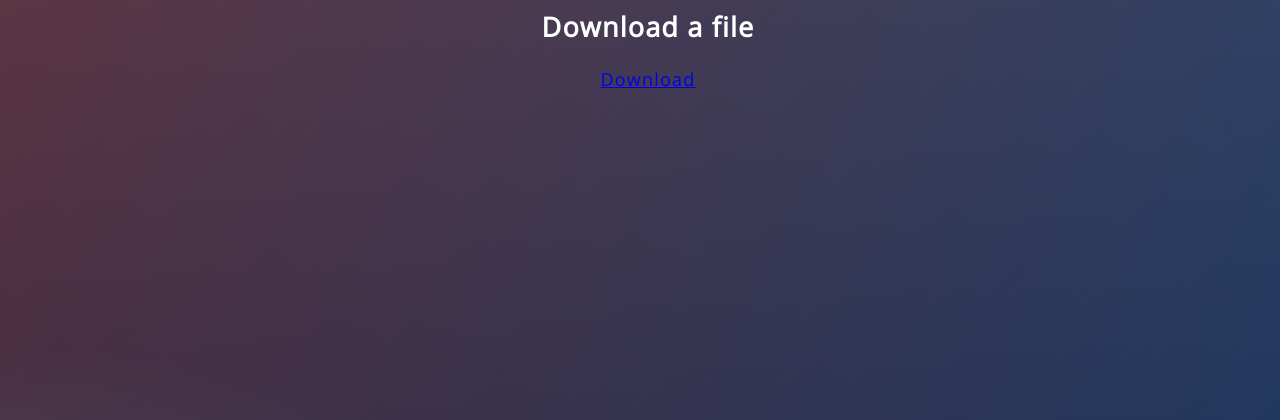
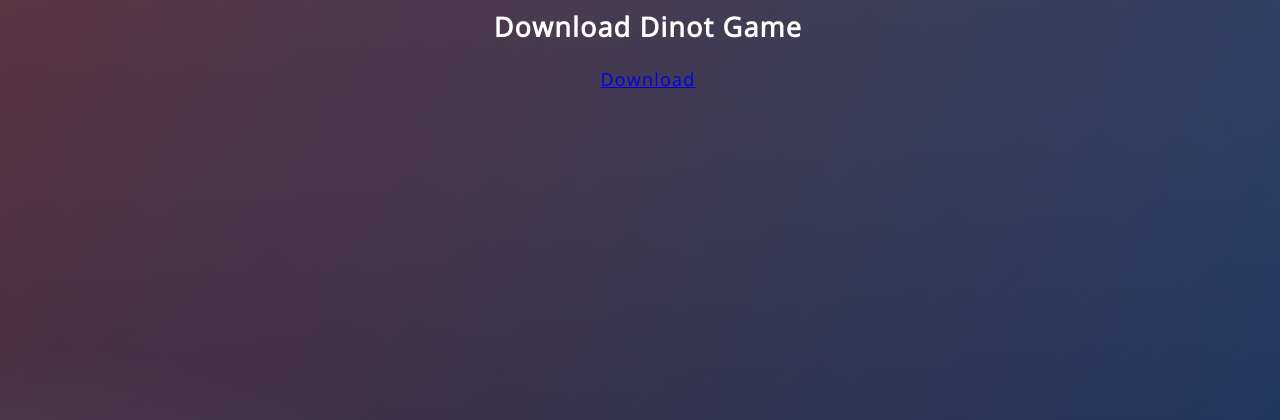
Before and after one commit to bisht-100rav/Dino_Game_Demo, a Flask app: page / in a window 1280 px wide. Shown: the top 420 px of the page. Run offline with Flask 2, Linux system fonts and the light colour scheme.

Commit message:
Update index.html

```diff
--- a/templates/index.html
+++ b/templates/index.html
@@ -1,6 +1,6 @@
 <link rel="stylesheet" href="{{ url_for('static', filename='css/style.css') }}">
 
-<h2> Download a file</h2>
+<h2> Download Dinot Game</h2>
 <p>
     <a href = "https://downgit.github.io/#/home?url=https://github.com/bisht-100rav/dino_game"> Download</a>
 <p/>
```
